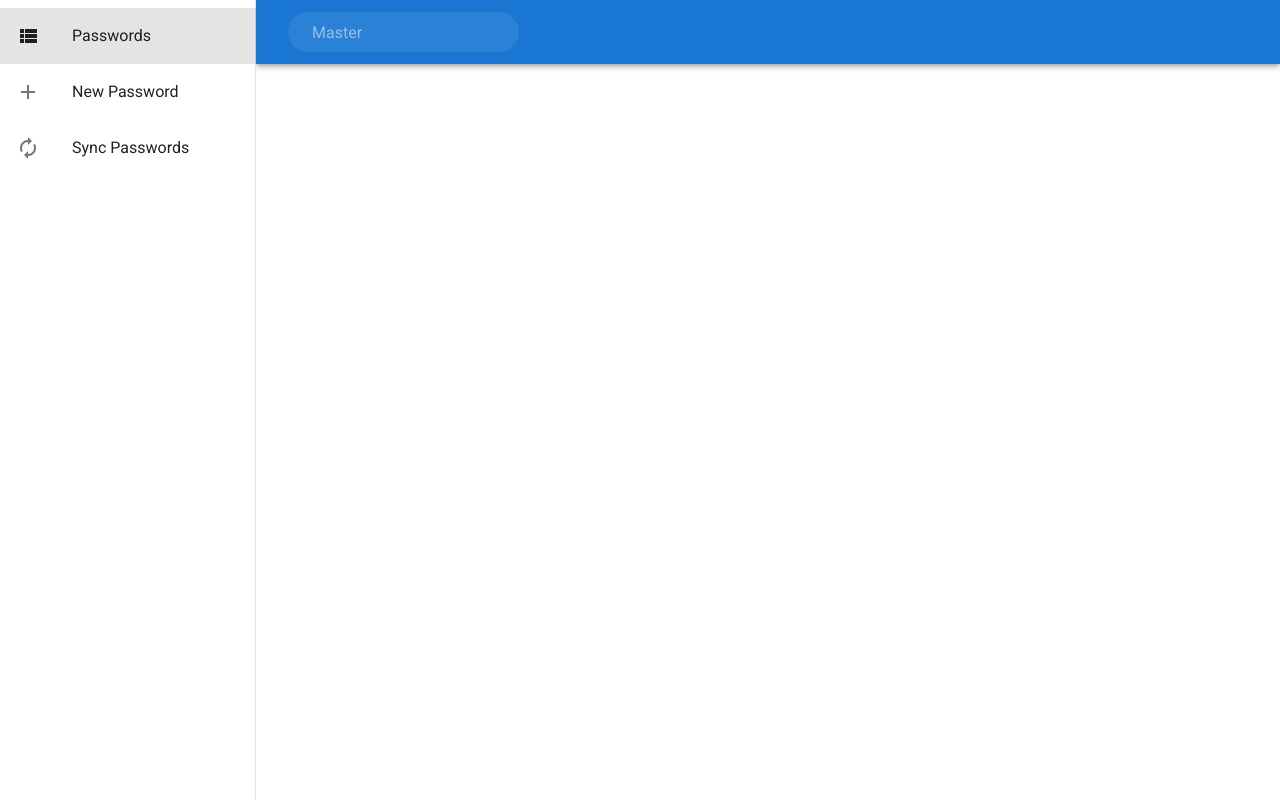
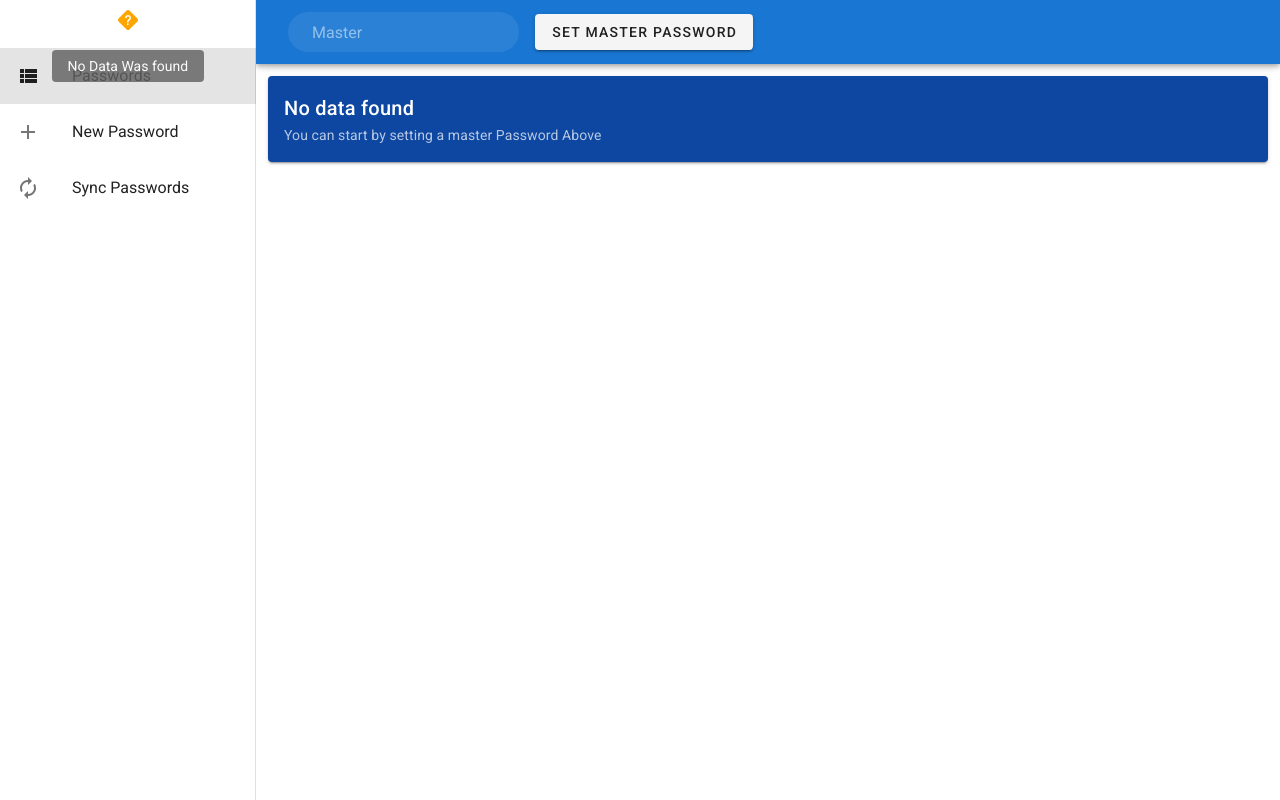
Before and after one commit to IasonArgyrakis/web-pass, a Vue app: page / in a window 1280 px wide. Built offline with nearby package versions, Linux system fonts and the light colour scheme.

Commit message:
geting started

```diff
--- a/src/components/HeaderComponent.vue
+++ b/src/components/HeaderComponent.vue
@@ -187,6 +187,7 @@ export default {
 
   }),
   mounted() {
+    this.hasPreviousData()
     if (this.getDeviceTypeIsMobile()) {
       this.isMobile = true
       this.isDesktop = false
@@ -213,10 +214,11 @@ export default {
     ...mapMutations({
       setMasterPassword: "setMasterPassword",
       decryptStorage: "decrypt",
+      hasPreviousData:"getPreviousDataExistence",
     }),
     ...mapGetters({
       getDeviceTypeIsMobile: "getDeviceTypeIsMobile",
-      hasPreviousData:"getPreviousDataExistence",
+
     }),
 
     isNotKey(UnwantedKey, comparedValue) {
@@ -247,16 +249,14 @@ export default {
           (values.findIndex(item => item.indexOf(searchText) > -1) > -1)
     },
     toolbarButtonState (){
-      let info= {show:this.hasPreviousData(),text:"Set Master Password"}
+
+      let info= {}
       if(this.getDataStatus==='no-data'){
         info= {show:true,text:"Set Master Password"}
-      }
-
-
-      if(this.getDataStatus==='encrypted'){
+      }else if(this.getDataStatus==='encrypted'){
         info= {show:true,text:"Enter Master Password"}
       }
-      if(this.getDataStatus==='decrypted'){
+      else if(this.getDataStatus==='decrypted'){
         info= {show:false,text:"Set Master Password"}
       }
       return info
@@ -268,9 +268,8 @@ export default {
       getDataStatus:"getDataStatus",
       getIsDecrypted: "getIsDecrypted",
       getPasswordList: "getPasswordList",
+
     }),
-
-
 
     webHash() {
       if (this.getIsDecrypted) {
--- a/src/store.js
+++ b/src/store.js
@@ -20,30 +20,18 @@ const store = new Vuex.Store({
         }
     },
     getters: {
-        getPreviousDataExistence(state) {
-            if(localStorage.getItem("Passlist")!==null){
-                console.log("data Found")
-                state.previousDataExist=true
-                state.isDecrypted=false
-                return state.previousDataExist
-            }else{
-                console.log("no data Found")
-                state.previousDataExist=false
-                return state.previousDataExist
-            }
-        },
+
         getDataStatus(state) {
 
-            if (state.getIsDecrypted===false && state.previousDataExist===true) {
+            if (state.isDecrypted===false && state.previousDataExist===true) {
                 state.dataStatus = "encrypted"
             }
-            if (state.getIsDecrypted===true && state.previousDataExist===true) {
+            if (state.isDecrypted===true && state.previousDataExist===true) {
                 state.dataStatus = "decrypted"
             }
-            if (state.getIsDecrypted===false && state.previousDataExist===false) {
+            if (state.isDecrypted===false && state.previousDataExist===false) {
                 state.dataStatus = "no-data"
             }
-
             return state.dataStatus
         },
         getPasswordList(state) {
@@ -71,6 +59,19 @@ const store = new Vuex.Store({
 
     },
     mutations: {
+        getPreviousDataExistence(state) {
+            if(localStorage.getItem("Passlist")!==null){
+                console.log("data Found")
+                state.previousDataExist=true
+                state.isDecrypted=false
+                return state.previousDataExist
+            }else{
+                console.log("no data Found")
+                state.previousDataExist=false
+                state.isDecrypted=false
+                return state.previousDataExist
+            }
+        },
 
         savePassword(state, payload) {
             if (state.isDecrypted) {
```
